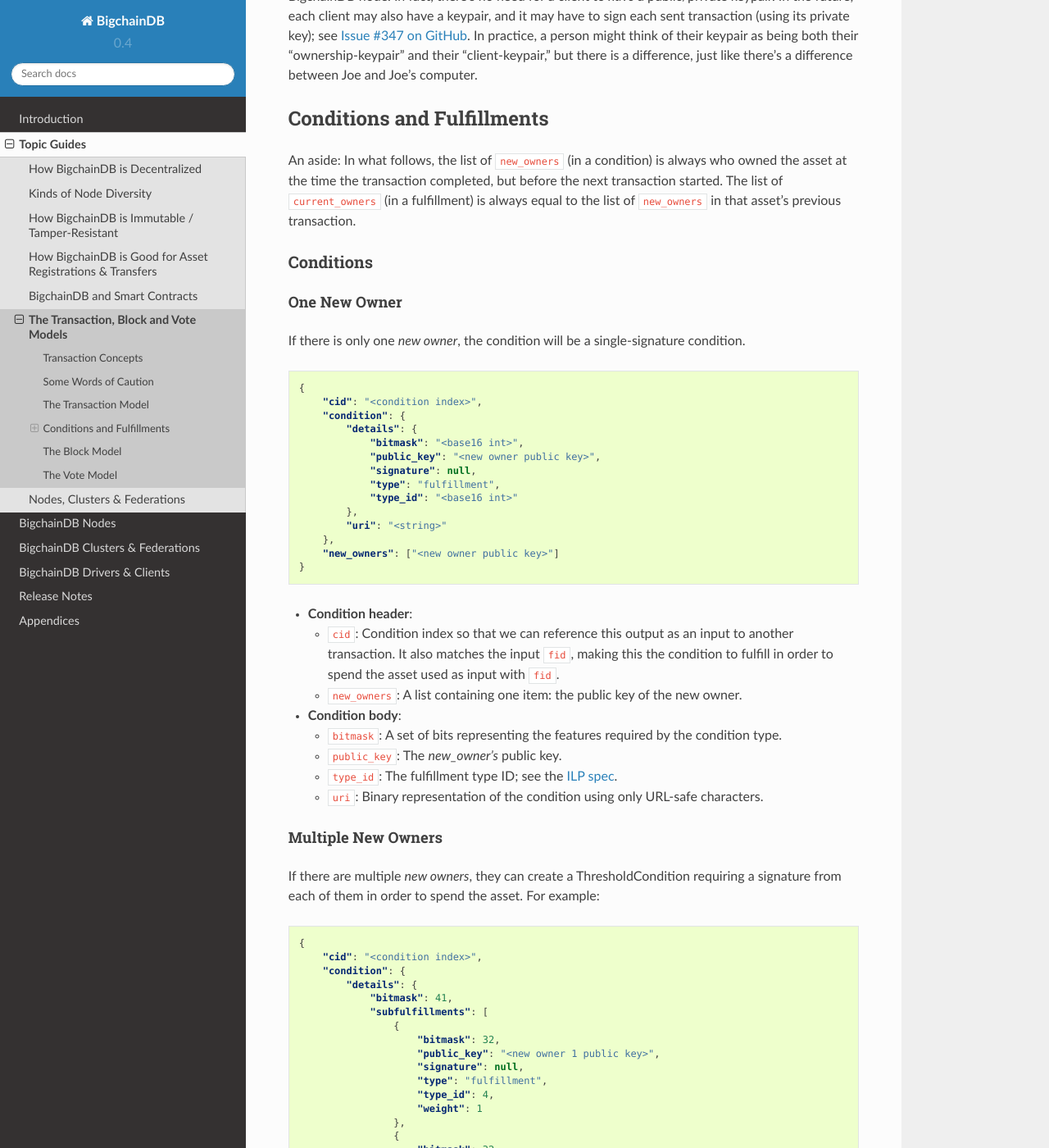
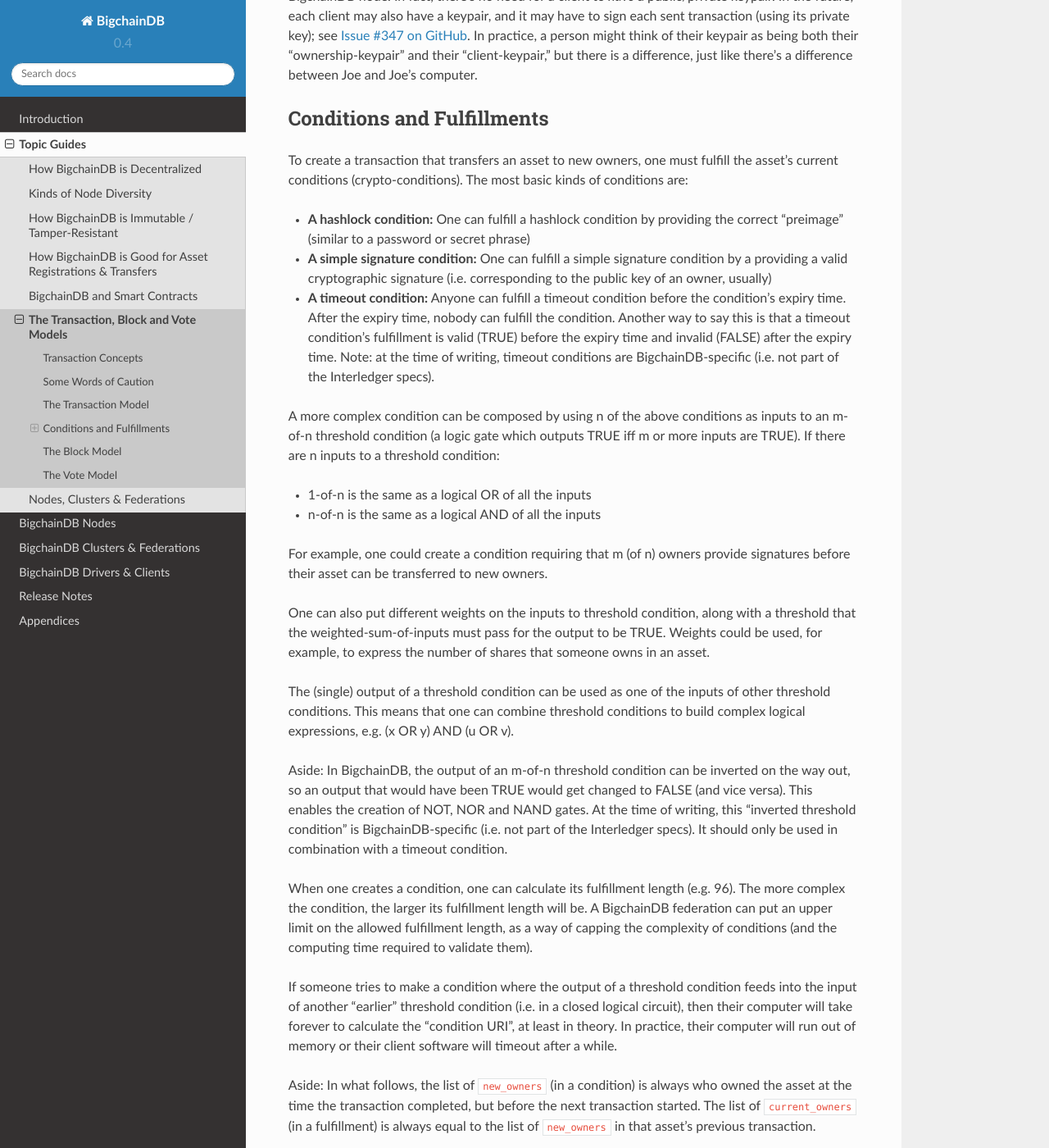
Before and after one commit to thematerials-network/bigchaindb-node, a Sphinx documentation site: the page built from bigchaindb/docs/source/topic-guides/models.md, in a window 1280 px wide and 1400 px high, scrolled down 3560 px. Shown: the whole window at 82% size. Built offline with Sphinx 7.4.7 and the Read the Docs theme 2.0.0, drawn with Linux system fonts in a browser that asks for light colours; some of the changed text lies outside the part shown.

Commit message:
Docs: Added high-level explanation of conditions

````diff
--- a/bigchaindb/docs/source/topic-guides/models.md
+++ b/bigchaindb/docs/source/topic-guides/models.md
@@ -90,13 +90,35 @@ One other note: Currently, transactions contain only the public keys of asset-ow
 
 ## Conditions and Fulfillments
 
-An aside: In what follows, the list of `new_owners` (in a condition) is always who owned the asset at the time the transaction completed, but before the next transaction started. The list of `current_owners` (in a fulfillment) is always equal to the list of `new_owners` in that asset's previous transaction.
+To create a transaction that transfers an asset to new owners, one must fulfill the asset’s current conditions (crypto-conditions). The most basic kinds of conditions are:
+
+* **A hashlock condition:** One can fulfill a hashlock condition by providing the correct “preimage” (similar to a password or secret phrase)
+* **A simple signature condition:** One can fulfill a simple signature condition by a providing a valid cryptographic signature (i.e. corresponding to the public key of an owner, usually)
+* **A timeout condition:** Anyone can fulfill a timeout condition before the condition’s expiry time. After the expiry time, nobody can fulfill the condition. Another way to say this is that a timeout condition’s fulfillment is valid (TRUE) before the expiry time and invalid (FALSE) after the expiry time. Note: at the time of writing, timeout conditions are BigchainDB-specific (i.e. not part of the Interledger specs).
+
+A more complex condition can be composed by using n of the above conditions as inputs to an m-of-n threshold condition (a logic gate which outputs TRUE iff m or more inputs are TRUE). If there are n inputs to a threshold condition:
+* 1-of-n is the same as a logical OR of all the inputs
+* n-of-n is the same as a logical AND of all the inputs
+
+For example, one could create a condition requiring that m (of n) owners provide signatures before their asset can be transferred to new owners.
+
+One can also put different weights on the inputs to threshold condition, along with a threshold that the weighted-sum-of-inputs must pass for the output to be TRUE. Weights could be used, for example, to express the number of shares that someone owns in an asset.
+
+The (single) output of a threshold condition can be used as one of the inputs of other threshold conditions. This means that one can combine threshold conditions to build complex logical expressions, e.g. (x OR y) AND (u OR v).
+
+Aside: In BigchainDB, the output of an m-of-n threshold condition can be inverted on the way out, so an output that would have been TRUE would get changed to FALSE (and vice versa). This enables the creation of NOT, NOR and NAND gates. At the time of writing, this “inverted threshold condition” is BigchainDB-specific (i.e. not part of the Interledger specs). It should only be used in combination with a timeout condition.
+
+When one creates a condition, one can calculate its fulfillment length (e.g. 96). The more complex the condition, the larger its fulfillment length will be. A BigchainDB federation can put an upper limit on the allowed fulfillment length, as a way of capping the complexity of conditions (and the computing time required to validate them).
+
+If someone tries to make a condition where the output of a threshold condition feeds into the input of another “earlier” threshold condition (i.e. in a closed logical circuit), then their computer will take forever to calculate the “condition URI”, at least in theory. In practice, their computer will run out of memory or their client software will timeout after a while.
+
+Aside: In what follows, the list of `new_owners` (in a condition) is always who owned the asset at the time the transaction completed, but before the next transaction started. The list of `current_owners` (in a fulfillment) is always equal to the list of `new_owners` in that asset's previous transaction.
 
 ### Conditions
 
 #### One New Owner
 
-If there is only one _new owner_, the condition will be a single-signature condition.
+If there is only one _new owner_, the condition will be a simple signature condition (i.e. only one signature is required).
 
 ```json
 {
@@ -176,7 +198,7 @@ The `weight`s and `threshold` could be adjusted. For example, if the `threshold`
 
 #### One Current Owner
 
-If there is only one _current owner_, the fulfillment will be a single-signature fulfillment.
+If there is only one _current owner_, the fulfillment will be a simple signature fulfillment (i.e. containing just one signature).
 
 ```json
 {
````
